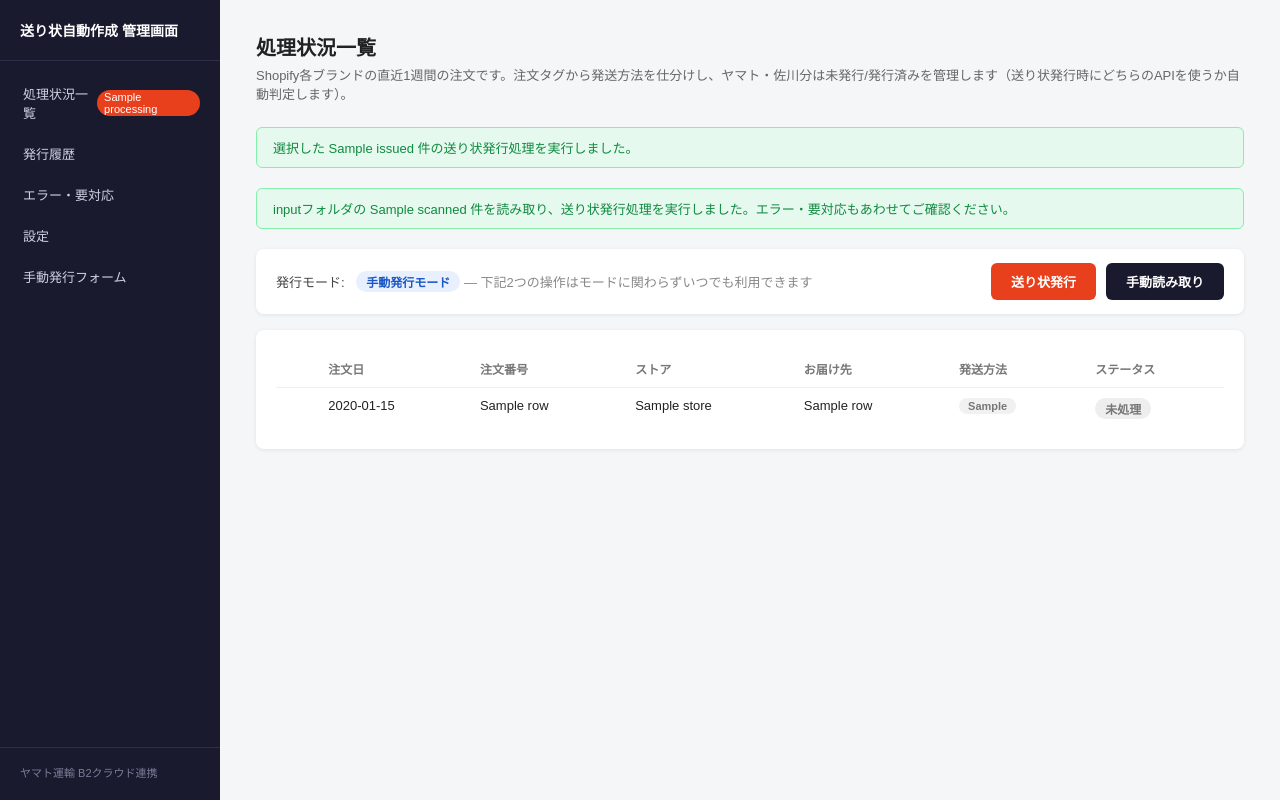
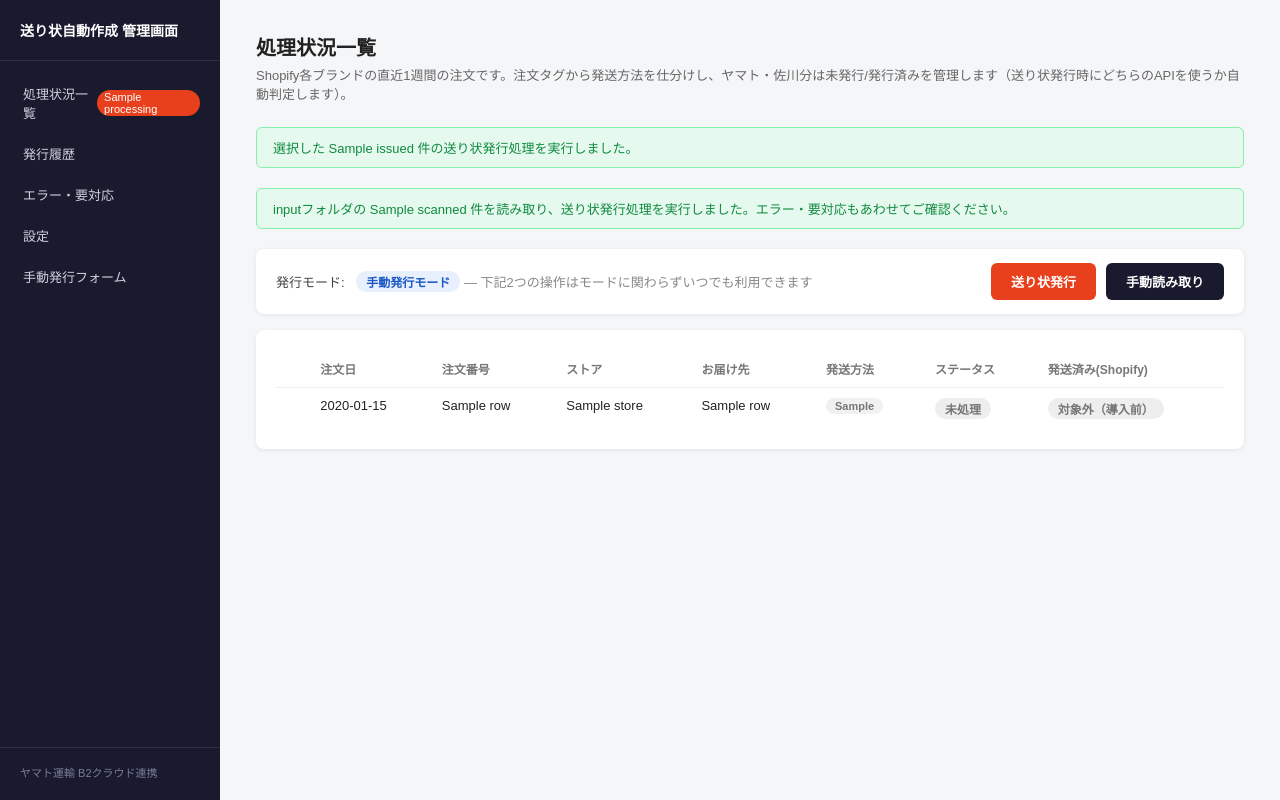
Before and after one commit to toratyann620/ph-label-print, a FastAPI app: template templates/admin/processing.html in a window 1280 px wide. Run offline with FastAPI, Linux system fonts and the light colour scheme; the template is opened without the code that fills it: most values are stand-ins (such as "Sample title", 1, 10 or a date in 2020).

Commit message:
処理状況一覧からも発送済み処理ができるように追加
/admin/fulfillにredirect_toを追加し、発行履歴・処理状況一覧どちらから
呼び出しても呼び出し元の画面に戻れるようにした。処理状況一覧では
発行済み注文について、紐づく発行レコードのShopifyフルフィルメント状況を
補完して表示する。

Co-Authored-By: Claude Sonnet 5 <noreply@anthropic.com>

```diff
--- a/src/common/app.py
+++ b/src/common/app.py
@@ -155,7 +155,7 @@ async def admin_root(request: Request):
 
 
 @app.get("/admin/processing", response_class=HTMLResponse)
-async def admin_processing(request: Request, synced: str = "", issued: str = "", scanned: str = ""):
+async def admin_processing(request: Request, synced: str = "", issued: str = "", scanned: str = "", fulfilled: str = ""):
     if (redirect := _require_admin(request)) is not None:
         return redirect
     sync_result = None
@@ -165,11 +165,16 @@ async def admin_processing(request: Request, synced: str = "", issued: str = "",
         sync_result = {"error": str(e)}
 
     rows = db.list_orders_cache()
+    # 発送済み(Shopify)の現在状態を表示するため、紐づく発行レコードから補完する
+    for row in rows:
+        shipment = db.get_shipment(row["shipment_id"]) if row.get("shipment_id") else None
+        row["shopify_fulfillment_status"] = (shipment or {}).get("shopify_fulfillment_status")
+
     settings = db.get_app_settings()
     return templates.TemplateResponse("admin/processing.html", {
         "request": request, "active": "processing", "counts": _nav_counts(),
         "rows": rows, "sync_result": sync_result, "issue_mode": settings["issue_mode"],
-        "synced": synced, "issued": issued, "scanned": scanned,
+        "synced": synced, "issued": issued, "scanned": scanned, "fulfilled": fulfilled,
     })
 
 
@@ -224,13 +229,22 @@ TRACKING_COMPANY_NAMES = {
 
 
 @app.post("/admin/fulfill", include_in_schema=False)
-async def admin_fulfill(request: Request, record_id: int = Form(...), notify_customer: str = Form("")):
+async def admin_fulfill(
+    request: Request,
+    record_id: int = Form(...),
+    notify_customer: str = Form(""),
+    redirect_to: str = Form("/admin/history"),
+):
     """
-    発行履歴の注文1件を、Shopify上で「発送済み」（フルフィルメント）にする。
+    送り状発行済みの注文1件を、Shopify上で「発送済み」（フルフィルメント）にする。
     notify_customerがチェックされていれば、Shopifyから発送通知メールが送信される。
+    発行履歴・処理状況一覧のどちらからも呼ばれる（redirect_toで呼び出し元に戻す）。
     """
     if (redirect := _require_admin(request)) is not None:
         return redirect
+
+    if redirect_to not in ("/admin/history", "/admin/processing"):
+        redirect_to = "/admin/history"
 
     record = db.get_shipment(record_id)
     if not record:
@@ -253,7 +267,7 @@ async def admin_fulfill(request: Request, record_id: int = Form(...), notify_cus
         db.update_shipment_record(record_id, shopify_fulfillment_status=f"failed: {e}")
         result = "failed"
 
-    return RedirectResponse(url=f"/admin/history?fulfilled={result}", status_code=303)
+    return RedirectResponse(url=f"{redirect_to}?fulfilled={result}", status_code=303)
 
 
 @app.get("/admin/errors", response_class=HTMLResponse)
--- a/templates/admin/history.html
+++ b/templates/admin/history.html
@@ -77,6 +77,7 @@
             {% else %}
             <form class="fulfill-form" method="post" action="/admin/fulfill">
               <input type="hidden" name="record_id" value="{{ row.id }}">
+              <input type="hidden" name="redirect_to" value="/admin/history">
               <label><input type="checkbox" name="notify_customer" checked>発送通知メールを送る</label>
               <button type="submit" class="fulfill-btn">発送済みにする</button>
               {% if row.shopify_fulfillment_status %}
--- a/templates/admin/processing.html
+++ b/templates/admin/processing.html
@@ -24,6 +24,15 @@
   .method-sagawa  { background: #eef2ff; color: #3b3fc7; }
   .method-nekopos { background: #fdf2ff; color: #a021c7; }
   .method-other   { background: #f1f1f1; color: #777; }
+  .fulfill-form { display: flex; flex-direction: column; gap: 4px; min-width: 110px; }
+  .fulfill-form label { font-size: 11px; color: #555; display: flex; align-items: center; gap: 4px; }
+  .fulfill-form label input { width: auto; }
+  .fulfill-btn {
+    padding: 5px 10px; background: #1a1a2e; color: #fff; border: none; border-radius: 6px;
+    font-size: 11px; font-weight: 600; cursor: pointer; white-space: nowrap;
+  }
+  .fulfill-btn:hover { background: #2e2e48; }
+  .fulfill-error { font-size: 10px; color: #c0321a; margin-top: 2px; word-break: break-all; }
 </style>
 {% endblock %}
 {% block content %}
@@ -33,6 +42,8 @@
   {% if issued %}<div class="toast">選択した {{ issued }} 件の送り状発行処理を実行しました。</div>{% endif %}
   {% if scanned %}<div class="toast">inputフォルダの {{ scanned }} 件を読み取り、送り状発行処理を実行しました。エラー・要対応もあわせてご確認ください。</div>{% endif %}
   {% if sync_result and sync_result.error %}<div class="toast" style="background:#fdeceb;border-color:#fca5a5;color:#c0321a;">Shopify同期でエラーが発生しました: {{ sync_result.error }}</div>{% endif %}
+  {% if fulfilled == 'success' %}<div class="toast">Shopify側を発送済みにしました。</div>{% endif %}
+  {% if fulfilled == 'failed' %}<div class="toast" style="background:#fdeceb;border-color:#fca5a5;color:#c0321a;">発送済み処理に失敗しました。発行履歴でエラー内容をご確認ください。</div>{% endif %}
 
   <div class="mode-banner">
     <div class="mode-label">
@@ -65,6 +76,7 @@
             <th>お届け先</th>
             <th>発送方法</th>
             <th>ステータス</th>
+            <th>発送済み(Shopify)</th>
           </tr>
         </thead>
         <tbody>
@@ -101,6 +113,25 @@
               <span class="badge-status" style="background:#eee;color:#777;">未処理</span>
               {% endif %}
             </td>
+            <td>
+              {% if row.yamato_status != 'issued' or not row.shipment_id %}
+              -
+              {% elif row.shopify_fulfillment_status and row.shopify_fulfillment_status.startswith('ok') %}
+              <span class="badge-status badge-done">発送済み</span>
+              {% elif row.shopify_fulfillment_status == 'skipped_backlog' %}
+              <span class="badge-status" style="background:#eee;color:#777;">対象外（導入前）</span>
+              {% else %}
+              <form class="fulfill-form" method="post" action="/admin/fulfill">
+                <input type="hidden" name="record_id" value="{{ row.shipment_id }}">
+                <input type="hidden" name="redirect_to" value="/admin/processing">
+                <label><input type="checkbox" name="notify_customer" checked>発送通知メールを送る</label>
+                <button type="submit" class="fulfill-btn">発送済みにする</button>
+                {% if row.shopify_fulfillment_status %}
+                <div class="fulfill-error" title="{{ row.shopify_fulfillment_status }}">{{ row.shopify_fulfillment_status }}</div>
+                {% endif %}
+              </form>
+              {% endif %}
+            </td>
           </tr>
           {% endfor %}
         </tbody>
```
